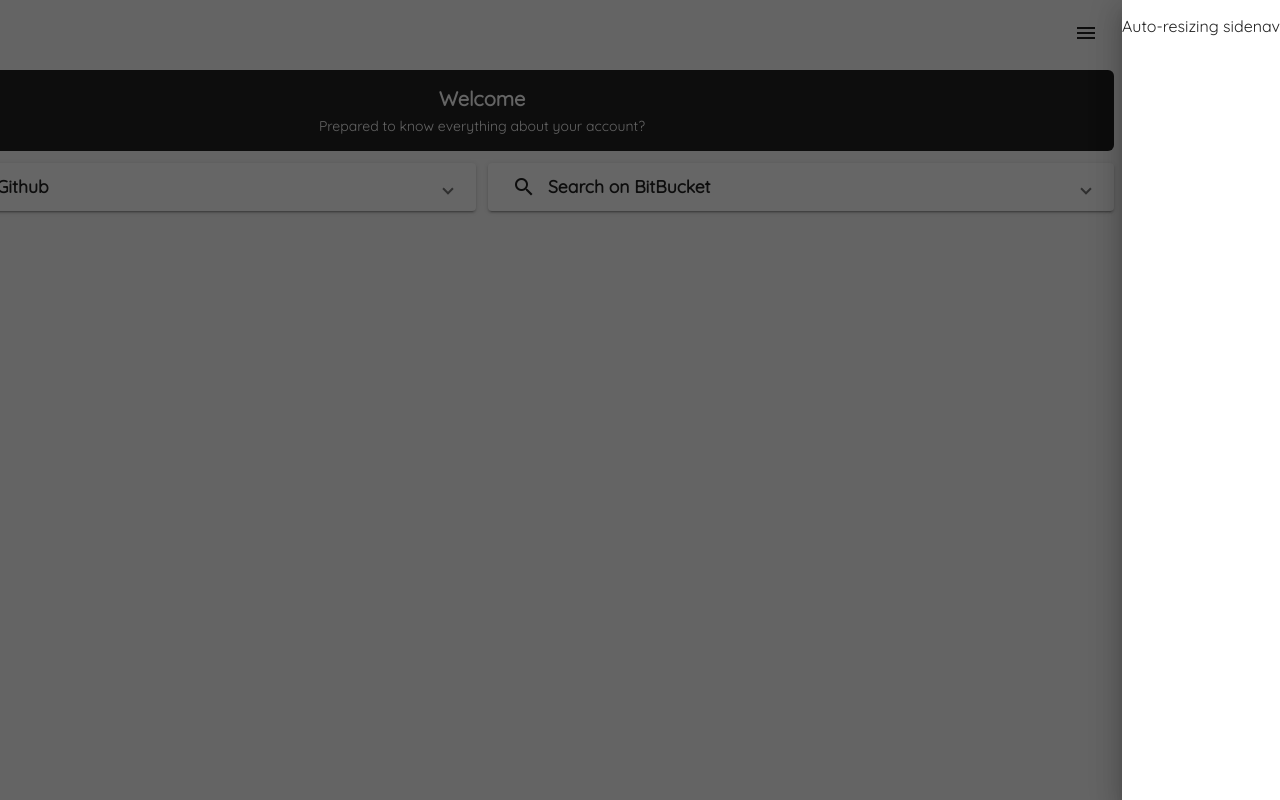
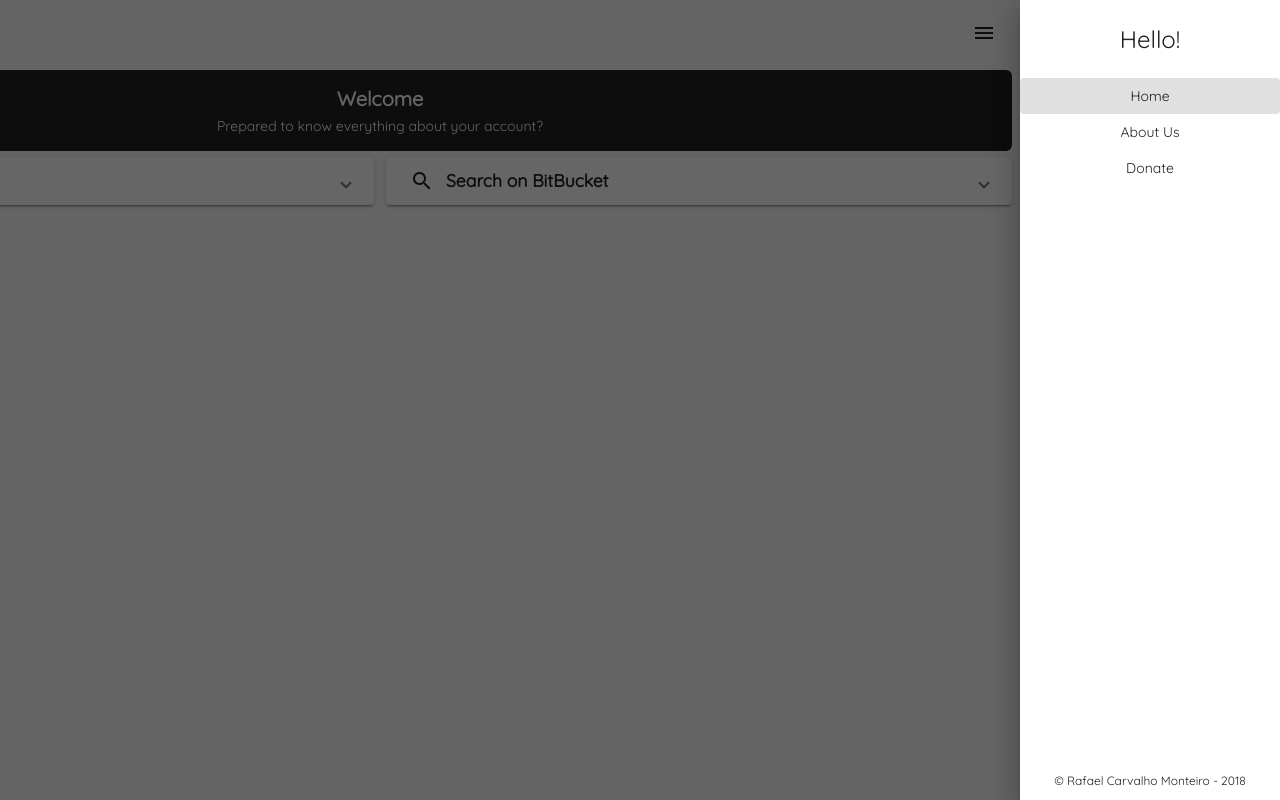
Before and after one commit to rafaelcm95/git-data-app, an Angular app: page / in a window 1280 px wide. Both pictures are taken after a click on the button "menu". Built offline with nearby package versions, Linux system fonts and the light colour scheme.

Commit message:
feature-6: created sidebar

```diff
--- a/src/app/app.component.html
+++ b/src/app/app.component.html
@@ -1,6 +1,6 @@
 <mat-drawer-container class="app" autosize>
-    <mat-drawer #drawer mode="push" position="end">
-        <p>Auto-resizing sidenav</p>
+    <mat-drawer class="drawer-container" #drawer mode="push" position="end">
+        <app-sidebar></app-sidebar>
     </mat-drawer>
     <div class="app-container">
         <app-navbar class="navbar" [drawer]="drawer"></app-navbar>
--- a/src/app/app.component.scss
+++ b/src/app/app.component.scss
@@ -9,6 +9,10 @@
     width: 100%;
     height: 100%;
 
+    .drawer-container {
+        width: 260px;
+    }
+
     .app-container {
         margin-top: 70px;
         padding: 0 8px;
--- a/src/app/app.module.ts
+++ b/src/app/app.module.ts
@@ -11,13 +11,17 @@ import { HomePageComponent } from './features/pages/home-page/home-page.componen
 import { FlexLayoutModule } from '@angular/flex-layout';
 import { SearchAccordionComponent } from './features/pages/home-page/search-accordion/search-accordion.component';
 import { FormsModule } from '@angular/forms';
+import { SidebarComponent } from './features/shared-components/sidebar/sidebar.component';
+import { WelcomeCardComponent } from './features/pages/home-page/welcome-card/welcome-card.component';
 
 @NgModule({
   declarations: [
     AppComponent,
     NavbarComponent,
     HomePageComponent,
-    SearchAccordionComponent
+    SearchAccordionComponent,
+    SidebarComponent,
+    WelcomeCardComponent
   ],
   imports: [
     BrowserModule,
--- a/src/app/features/pages/home-page/home-page.component.html
+++ b/src/app/features/pages/home-page/home-page.component.html
@@ -1,14 +1,11 @@
-<mat-card class="welcome-card mat-elevation-z0">
-  <mat-card-header>
-    <mat-card-title class="welcome-title">Welcome</mat-card-title>
-    <mat-card-subtitle class="welcome-subtitle">Prepared to know everything about your account?</mat-card-subtitle>
-  </mat-card-header>
-</mat-card>
-<div fxLayout="row" fxLayout.lt-md="column" fxLayoutGap="12px">
+<section class="welcome">
+  <app-welcome-card></app-welcome-card>
+</section>
+<section class="search" fxLayout="row" fxLayout.lt-md="column" fxLayoutGap="12px">
   <div fxFlex="50">
     <app-search-accordion [options]="searchOnGithubOpts"></app-search-accordion>
   </div>
   <div fxFlex="50">
     <app-search-accordion [options]="searchOnBitbucketOpts"></app-search-accordion>
   </div>
-</div>
+</section>
--- a/src/app/features/pages/home-page/home-page.component.scss
+++ b/src/app/features/pages/home-page/home-page.component.scss
@@ -1,25 +1,3 @@
-@import './../../../../themes/default';
-
-.welcome-card {
-    display: flex;
-    justify-content: center;
-    background: $primary;
-    color: $secondary;
-    border-radius: 6px;
-    margin: 0 0px 12px;
-
-    .welcome-title {
-        display: flex;
-        justify-content: center;
-        font-weight: bold;
-        margin-bottom: 6px;
-    }
-
-    .welcome-subtitle {
-        display: flex;
-        justify-content: center;
-        text-align: center;
-        margin: 0;
-        color: $secondary;
-    }
+.welcome {
+    margin: 6px 0;
 }
--- /dev/null
+++ b/src/app/features/pages/home-page/welcome-card/welcome-card.component.html
@@ -0,0 +1,6 @@
+<mat-card class="welcome-card mat-elevation-z0">
+  <mat-card-header>
+    <mat-card-title class="welcome-title">Welcome</mat-card-title>
+    <mat-card-subtitle class="welcome-subtitle">Prepared to know everything about your account?</mat-card-subtitle>
+  </mat-card-header>
+</mat-card>
--- /dev/null
+++ b/src/app/features/pages/home-page/welcome-card/welcome-card.component.scss
@@ -0,0 +1,24 @@
+@import './../../../../../themes/default';
+
+.welcome-card {
+    display: flex;
+    justify-content: center;
+    background: $primary;
+    color: $secondary;
+    border-radius: 6px;
+
+    .welcome-title {
+        display: flex;
+        justify-content: center;
+        font-weight: bold;
+        margin-bottom: 6px;
+    }
+
+    .welcome-subtitle {
+        display: flex;
+        justify-content: center;
+        text-align: center;
+        margin: 0;
+        color: $secondary;
+    }
+}
--- /dev/null
+++ b/src/app/features/pages/home-page/welcome-card/welcome-card.component.ts
@@ -0,0 +1,15 @@
+import { Component, OnInit } from '@angular/core';
+
+@Component({
+  selector: 'app-welcome-card',
+  templateUrl: './welcome-card.component.html',
+  styleUrls: ['./welcome-card.component.scss']
+})
+export class WelcomeCardComponent implements OnInit {
+
+  constructor() { }
+
+  ngOnInit() {
+  }
+
+}
--- /dev/null
+++ b/src/app/features/shared-components/sidebar/sidebar.component.html
@@ -0,0 +1,9 @@
+<mat-card-title class="menu-title">Hello!</mat-card-title>
+<div class="menu-container" fxLayout="column">
+  <button mat-button>Home</button>
+  <button mat-button>About Us</button>
+  <button mat-button>Donate</button>
+</div>
+<footer class="menu-footer">
+  <p>© Rafael Carvalho Monteiro - 2018</p>
+</footer>
--- /dev/null
+++ b/src/app/features/shared-components/sidebar/sidebar.component.scss
@@ -0,0 +1,24 @@
+.menu-title {
+    margin: 24px 0px 24px;
+    text-align: center;
+    width: 100%;
+}
+
+.menu-container {
+    display: flex;
+    justify-content: center;
+    align-items: center;
+    height: auto;
+
+    button {
+        width: 100%;
+    }
+}
+
+.menu-footer {
+    position: absolute;
+    bottom: 0;
+    font-size: 12px;
+    text-align: center;
+    width: 100%;
+}
--- /dev/null
+++ b/src/app/features/shared-components/sidebar/sidebar.component.ts
@@ -0,0 +1,15 @@
+import { Component, OnInit } from '@angular/core';
+
+@Component({
+  selector: 'app-sidebar',
+  templateUrl: './sidebar.component.html',
+  styleUrls: ['./sidebar.component.scss']
+})
+export class SidebarComponent implements OnInit {
+
+  constructor() { }
+
+  ngOnInit() {
+  }
+
+}
```
Also changed, not shown: 2 other files (tests, documents, lock files or other folders).
